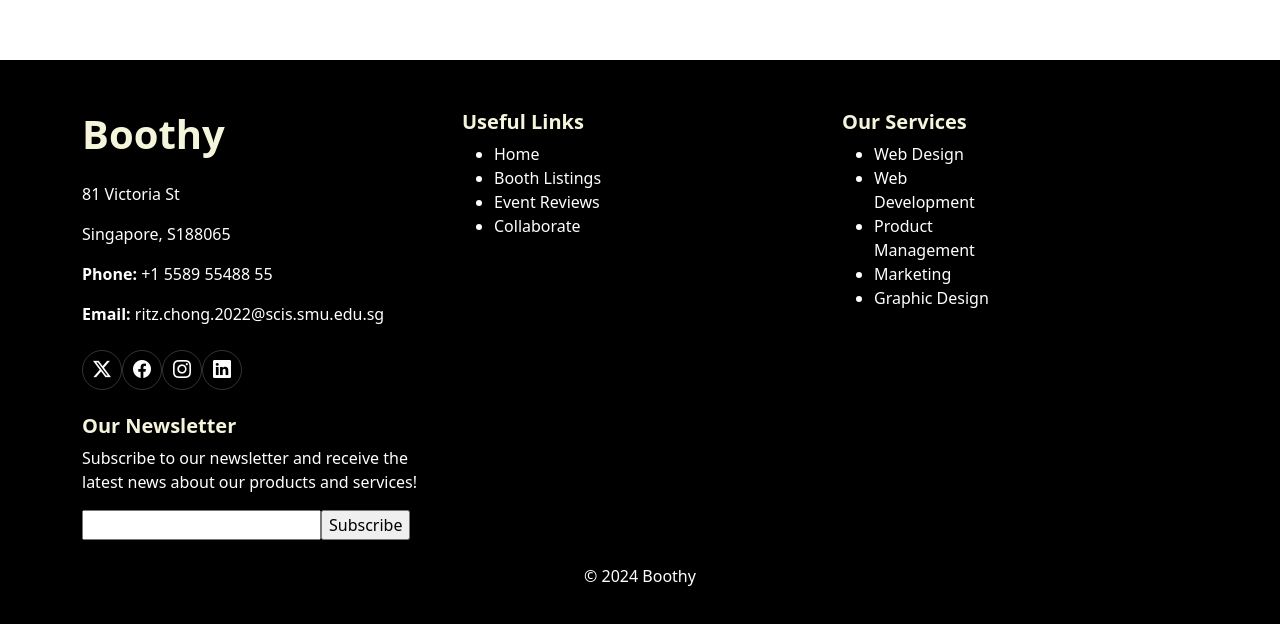
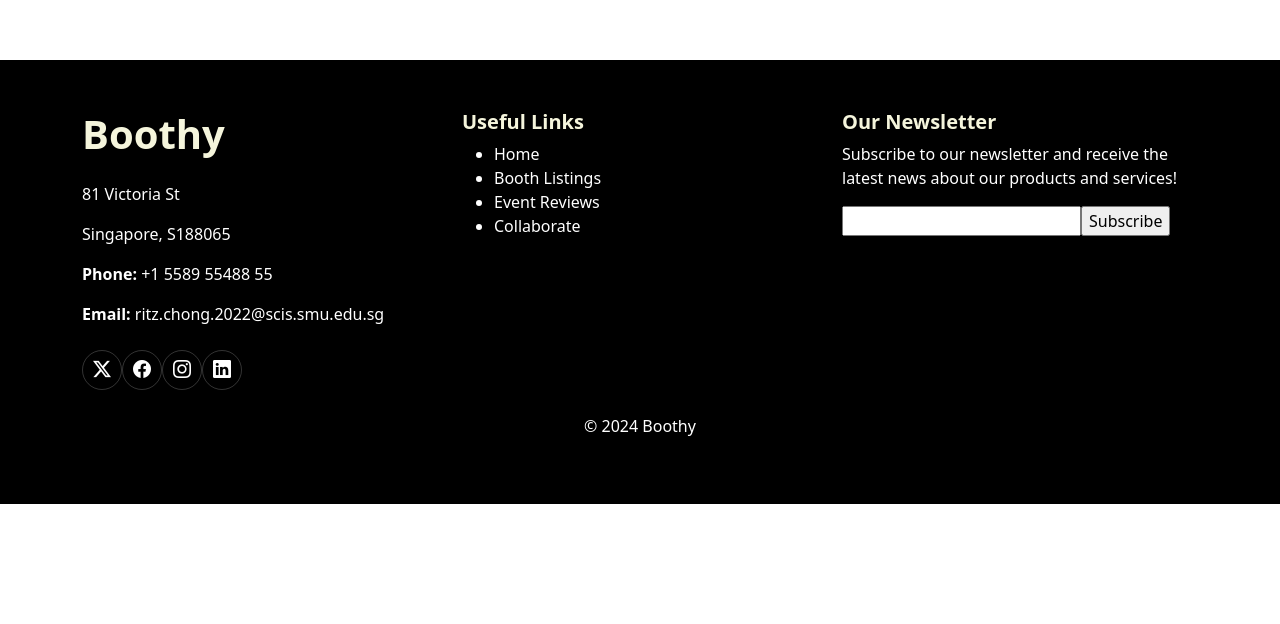
Before and after one commit to PeachyMangoz/VenueVibe, a Vue app in the folder VenueVibe/frontend/: page / in a window 1280 px wide. Shown: the part 1521-2145 px from the top of the page. After the commit the page ends 2025 px from the top, so only its background shows below. Built offline with nearby package versions, Linux system fonts and the light colour scheme; a web font is replaced by a local one.

Commit message:
temporarily removed a portion of the footer

```diff
--- a/VenueVibe/frontend/package.json
+++ b/VenueVibe/frontend/package.json
@@ -27,7 +27,7 @@
     "lottie-web": "^5.12.2",
     "vue": "^3.3.4",
     "vue-router": "^4.4.5",
-    "vuex": "^4.0.2"
+    "vuex": "^4.1.0"
   },
   "devDependencies": {
     "@vue/cli-service": "^5.0.8",
--- a/VenueVibe/frontend/src/App.vue
+++ b/VenueVibe/frontend/src/App.vue
@@ -43,7 +43,7 @@
       </ul>
     </div>
 
-    <div class="col-lg-2 col-md-3 footer-links">
+    <!-- <div class="col-lg-2 col-md-3 footer-links">
       <h5>Our Services</h5>
       <ul>
         <li><a href="#" class="text-decoration-none text-white">Web Design</a></li>
@@ -52,7 +52,7 @@
         <li><a href="#" class="text-decoration-none text-white">Marketing</a></li>
         <li><a href="#" class="text-decoration-none text-white">Graphic Design</a></li>
       </ul>
-    </div>
+    </div> -->
 
     <div class="col-lg-4 col-md-12 footer-newsletter">
       <h5>Our Newsletter</h5>
```
